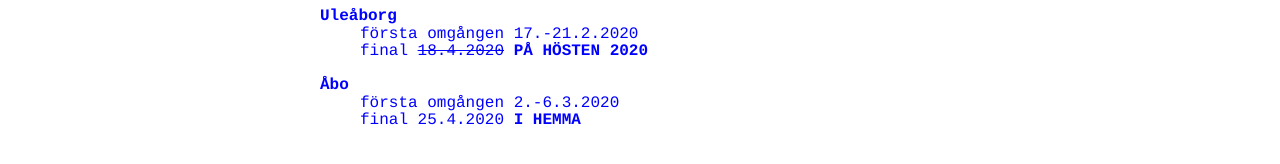
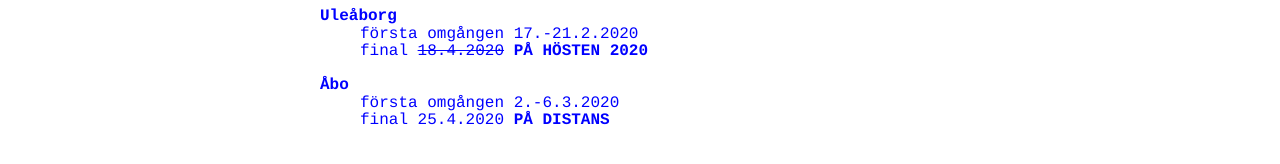
Before and after one commit to matematiikkakilpailut/matematiikkakilpailut.github.io, a Jekyll site: the page built from seiskat/sv/index.html, in a window 1280 px wide. Shown: the part 541-705 px from the top of the page. Built offline with Jekyll 4.4.1, drawn with Linux system fonts in a browser that asks for light colours.

Commit message:
Update index.html
muutettu kotona -> etänä Turun finaali

```diff
--- a/seiskat/sv/index.html
+++ b/seiskat/sv/index.html
@@ -26,5 +26,5 @@
   <dd>final <strike>18.4.2020</strike><b> PÅ HÖSTEN 2020</b></dd>
   <dt>&Aring;bo</dt>
   <dd>f&ouml;rsta omg&aring;ngen 2.-6.3.2020</dd>
-  <dd>final 25.4.2020<b> I HEMMA </b></dd>
+  <dd>final 25.4.2020<b> PÅ DISTANS </b></dd>
 </dl>
```
